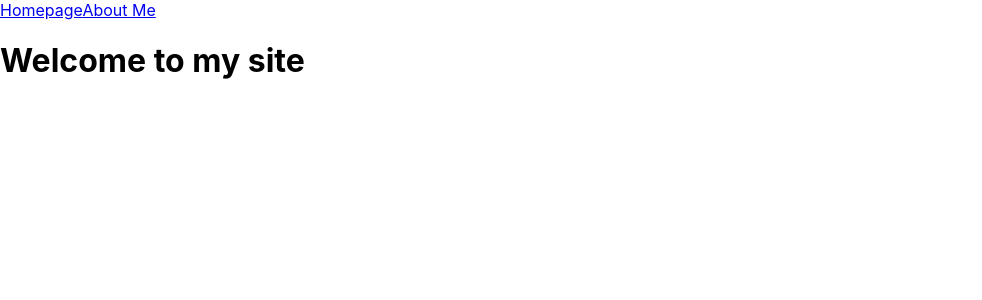
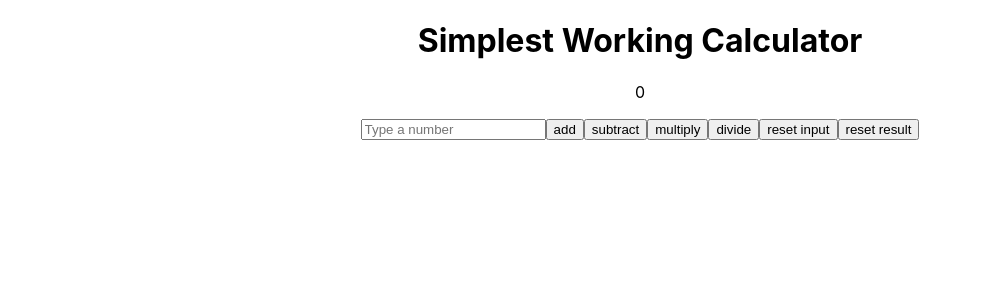
Before and after one commit to ishaniKapoor/react-basics, a React (Create React App) app: page / in a window 1280 px wide. Shown: the top 300 px of the page, without its empty margins (0-982 px from the left). Built offline with nearby package versions, Linux system fonts and the light colour scheme.

Commit message:
basic calculator

```diff
--- a/src/App.js
+++ b/src/App.js
@@ -1,19 +1,67 @@
-import Homepage from "./components/Homepage";
-import AboutMe from "./components/AboutMe";
-import {Routes, Route, Link} from "react-router-dom";
+import {
+  useState,
+  useRef
+} from "react";
+import "./App.css";
 
 function App() {
+  const inputRef = useRef(null);
+  const resultRef = useRef(null);
+  const [result, setResult] = useState(0);
+
+  function plus(e) {
+    e.preventDefault();
+    setResult((result) => result + Number(inputRef.current.value));
+  };
+
+  function minus(e) {
+    e.preventDefault();
+    setResult((result) => result - Number(inputRef.current.value));
+  };
+
+  function times(e) {
+    e.preventDefault();
+    setResult((result) => result * Number(inputRef.current.value));
+  };
+
+  function divide(e) {
+    e.preventDefault();
+    setResult((result) => result / Number(inputRef.current.value));
+  };
+
+  function resetInput(e) {
+    e.preventDefault();
+    inputRef.current.value = 0;
+  };
+
+  function resetResult(e) {
+    e.preventDefault();
+    setResult(0);
+  };
+
   return (
-  <>
-    <nav>
-      <Link to="/" className="nav-item">Homepage</Link>
-      <Link to="/AboutMe" className="nav-item">About Me</Link>
-    </nav>
-    <Routes>
-      <Route path="/" element={<Homepage />}/>
-      <Route path="/AboutMe" element={<AboutMe />}/>
-    </Routes>
-  </>
+    <div className="App">
+      <div>
+        <h1>Simplest Working Calculator</h1>
+      </div>
+      <form>
+        <p ref={resultRef}>
+          {result}
+        </p>
+        <input
+          pattern="[0-9]"
+          ref={inputRef}
+          type="number"
+          placeholder="Type a number"
+        />
+        <button onClick={plus}>add</button>
+        <button onClick={minus}>subtract</button>
+        <button onClick={times}>multiply</button>
+        <button onClick={divide}>divide</button>
+        <button onClick={resetInput}>reset input</button>
+        <button onClick={resetResult}>reset result</button>
+      </form>
+    </div>
   );
 }
 
```
Also changed, not shown: src/logo192.png (renamed from public/logo192.png).
